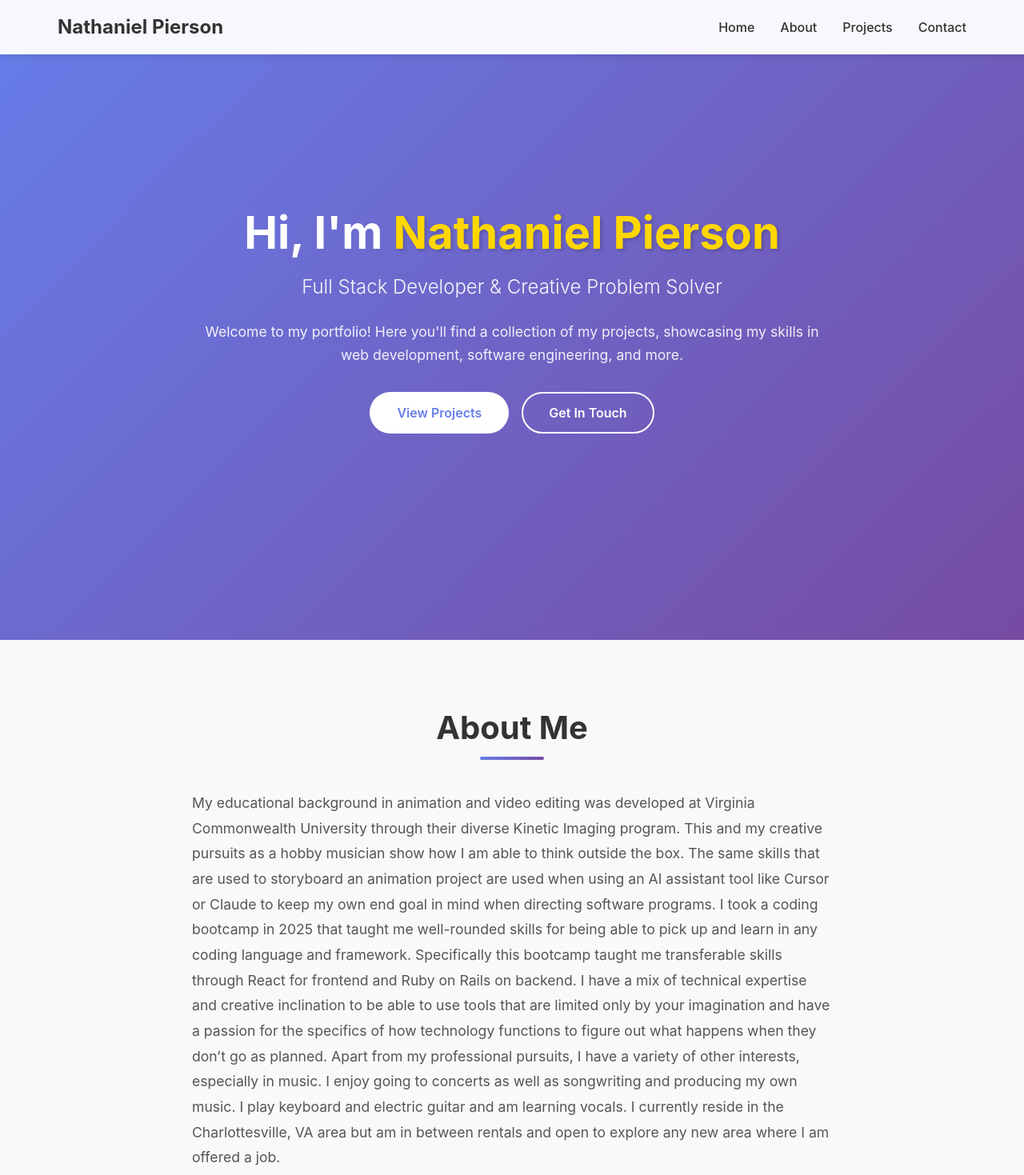
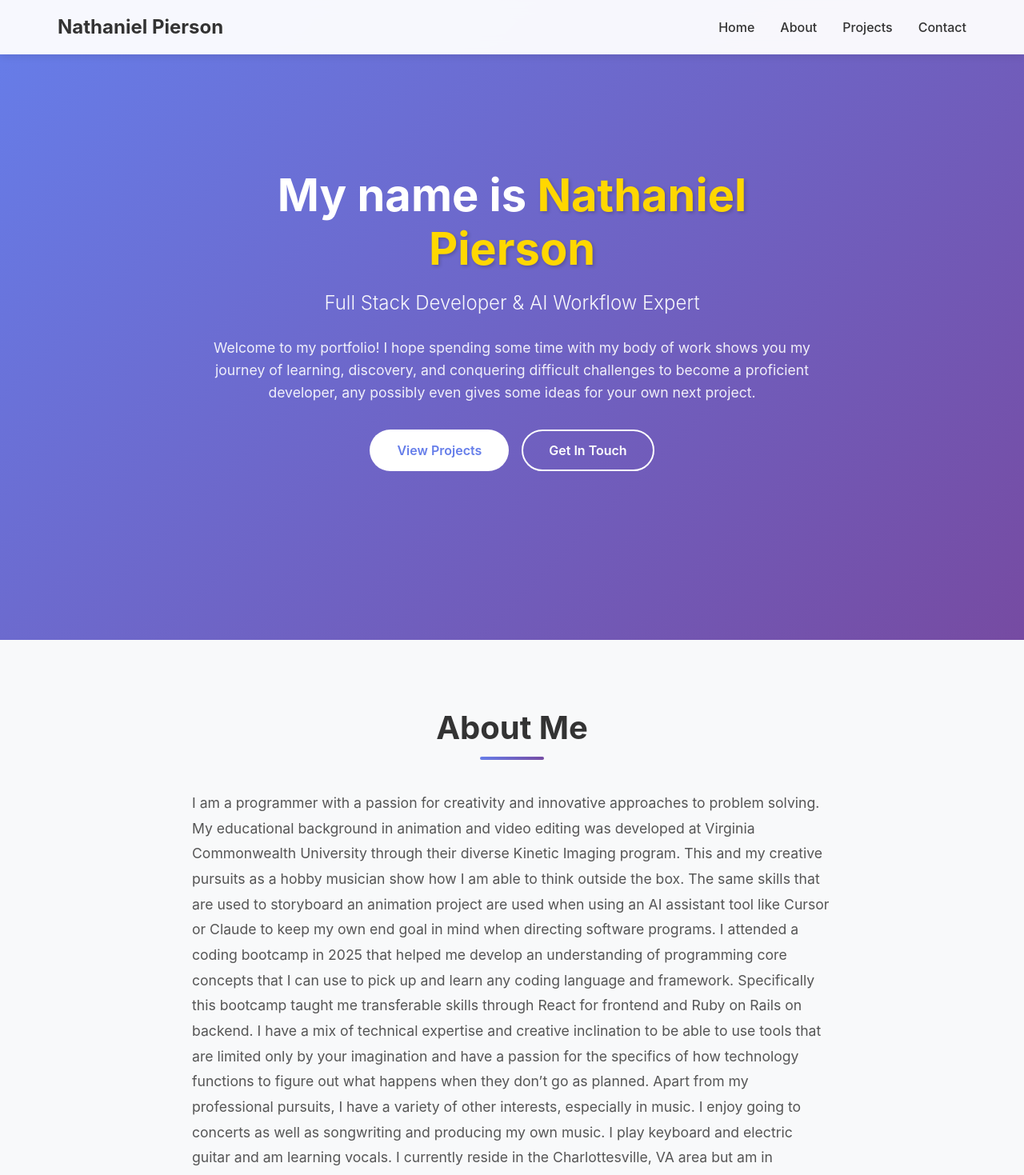
Before and after one commit to nathanielpierson/nathaniel-pierson-website, a React (Vite) app: page / in a window 1280 px wide. Shown: the top 1469 px of the page at 80% size. Built offline with nearby package versions, Linux system fonts and the light colour scheme.

Commit message:
fix phrasing on homepage and remove logo images on individual project pages

```diff
--- a/src/components/About.jsx
+++ b/src/components/About.jsx
@@ -8,15 +8,14 @@ function About() {
         <div className="about-content">
           <div className="about-text">
             <p>
-              My educational background in animation and video editing was
+              I am a programmer with a passion for creativity and innovative approaches to problem solving. My educational background in animation and video editing was
               developed at Virginia Commonwealth University through their
               diverse Kinetic Imaging program. This and my creative pursuits as
               a hobby musician show how I am able to think outside the box. The
               same skills that are used to storyboard an animation project are
               used when using an AI assistant tool like Cursor or Claude to keep
-              my own end goal in mind when directing software programs. I took a
-              coding bootcamp in 2025 that taught me well-rounded skills for
-              being able to pick up and learn in any coding language and
+              my own end goal in mind when directing software programs. I attended a
+              coding bootcamp in 2025 that helped me develop an understanding of programming core concepts that I can use to pick up and learn any coding language and
               framework. Specifically this bootcamp taught me transferable
               skills through React for frontend and Ruby on Rails on backend. I
               have a mix of technical expertise and creative inclination to be
--- a/src/components/Hero.jsx
+++ b/src/components/Hero.jsx
@@ -5,12 +5,11 @@ function Hero() {
     <section id="home" className="hero">
       <div className="hero-content">
         <h1 className="hero-title">
-          Hi, I'm <span className="highlight">Nathaniel Pierson</span>
+          My name is <span className="highlight">Nathaniel Pierson</span>
         </h1>
-        <p className="hero-subtitle">Full Stack Developer & Creative Problem Solver</p>
+        <p className="hero-subtitle">Full Stack Developer & AI Workflow Expert</p>
         <p className="hero-description">
-          Welcome to my portfolio! Here you'll find a collection of my projects,
-          showcasing my skills in web development, software engineering, and more.
+          Welcome to my portfolio! I hope spending some time with my body of work shows you my journey of learning, discovery, and conquering difficult challenges to become a proficient developer, any possibly even gives some ideas for your own next project.
         </p>
         <div className="hero-buttons">
           <a href="#projects" className="btn btn-primary">View Projects</a>
--- a/src/components/ProjectDetail.jsx
+++ b/src/components/ProjectDetail.jsx
@@ -40,16 +40,6 @@ function ProjectDetail() {
             ))}
           </div>
         </div>
-
-        {project.image && (
-          <div className="project-detail-image-wrapper">
-            <img
-              src={project.image}
-              alt={project.title}
-              className="project-detail-image"
-            />
-          </div>
-        )}
 
         {project.screenshots && project.screenshots.length > 0 && (
           <div className="project-detail-gallery">
--- a/src/data/projects.js
+++ b/src/data/projects.js
@@ -13,7 +13,7 @@ export const projects = [
     longDescription:
       "Saladbar is a full-stack application for plant enthusiasts. It lets users create an account, add plants to their collection, and log care events like watering and repotting.\n\nOn the frontend, a React-based interface focuses on approachability and fun visuals so plant care feels more like a game than a chore. On the backend, a Node.js + Postgres API handles authentication, data storage, and querying, giving the app room to scale as collections grow.",
     technologies: ["React", "Node.js", "Postgres"],
-    liveUrl: "https://example.com",
+    liveUrl: "https://plant-capstone-frontend.onrender.com",
     frontendGithubUrl:
       "https://github.com/nathanielpierson/plant-capstone-frontend",
     backendGithubUrl: "https://github.com/nathanielpierson/plant-capstone-app",
@@ -26,7 +26,7 @@ export const projects = [
     longDescription:
       "My Last.fm Charting App is an exploration in processing and manipulating data from an API. It takes info from the music data analysis website Last fm and transforms it into a new time-based chart that the original site does not offer.",
     technologies: ["API Driven Development", "Express.js", "Node.js", "Cursor"],
-    liveUrl: "https://example.com",
+    liveUrl: "https://lastfm-charting-app-frontend.onrender.com",
     frontendGithubUrl:
       "https://github.com/nathanielpierson/lastfm-timeline-frontend",
     backendGithubUrl:
@@ -65,7 +65,7 @@ export const projects = [
       "Work in progress. A way to view tournament results with no spoilers by clicking on matchups in the app.",
     longDescription:
       "Use this slot for another full-stack project. You can describe the problem it solves, the architecture, and anything you learned while building it.",
-    technologies: ["coding"],
+    technologies: ["Coding"],
     liveUrl: "https://example.com",
     frontendGithubUrl:
       "https://github.com/nathanielpierson/lastfm-timeline-frontend",
```
